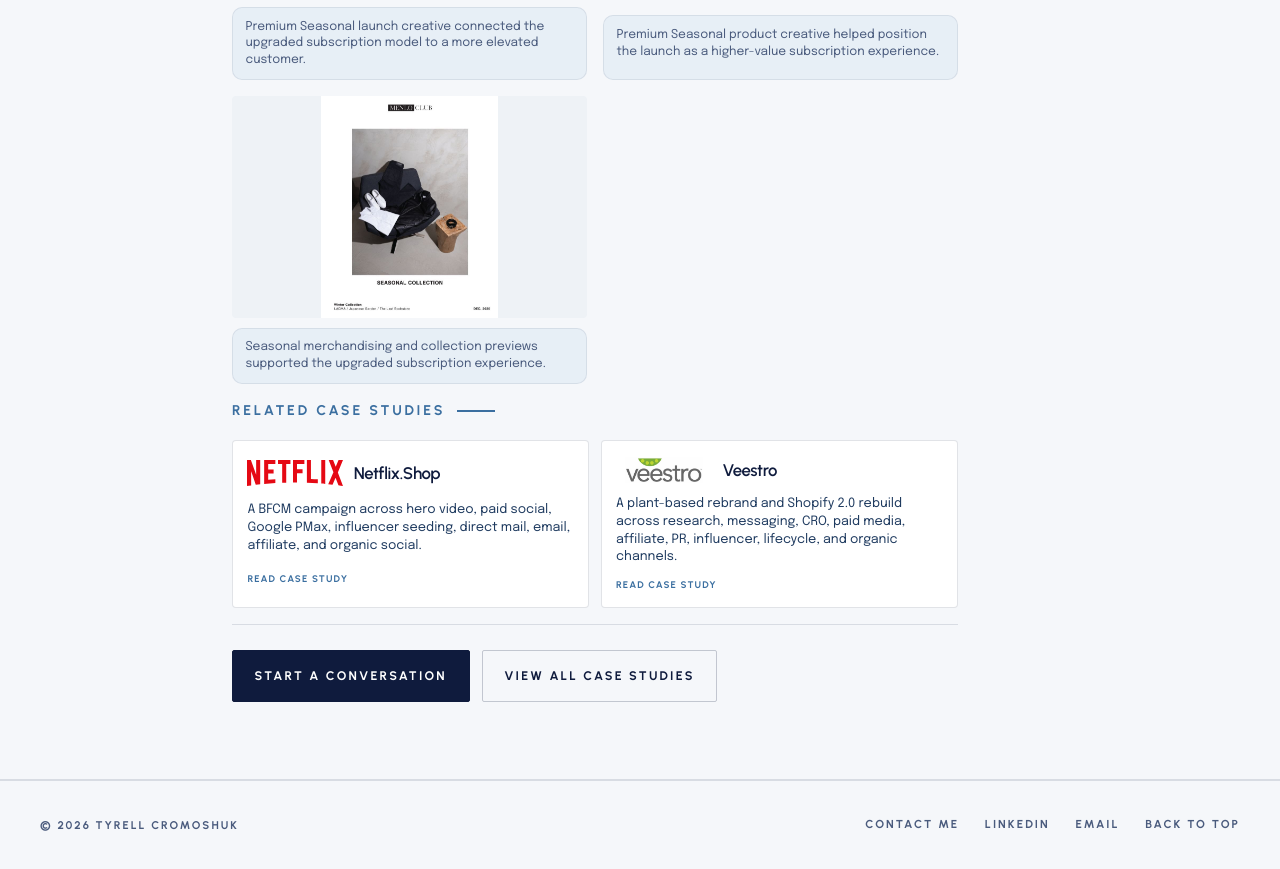
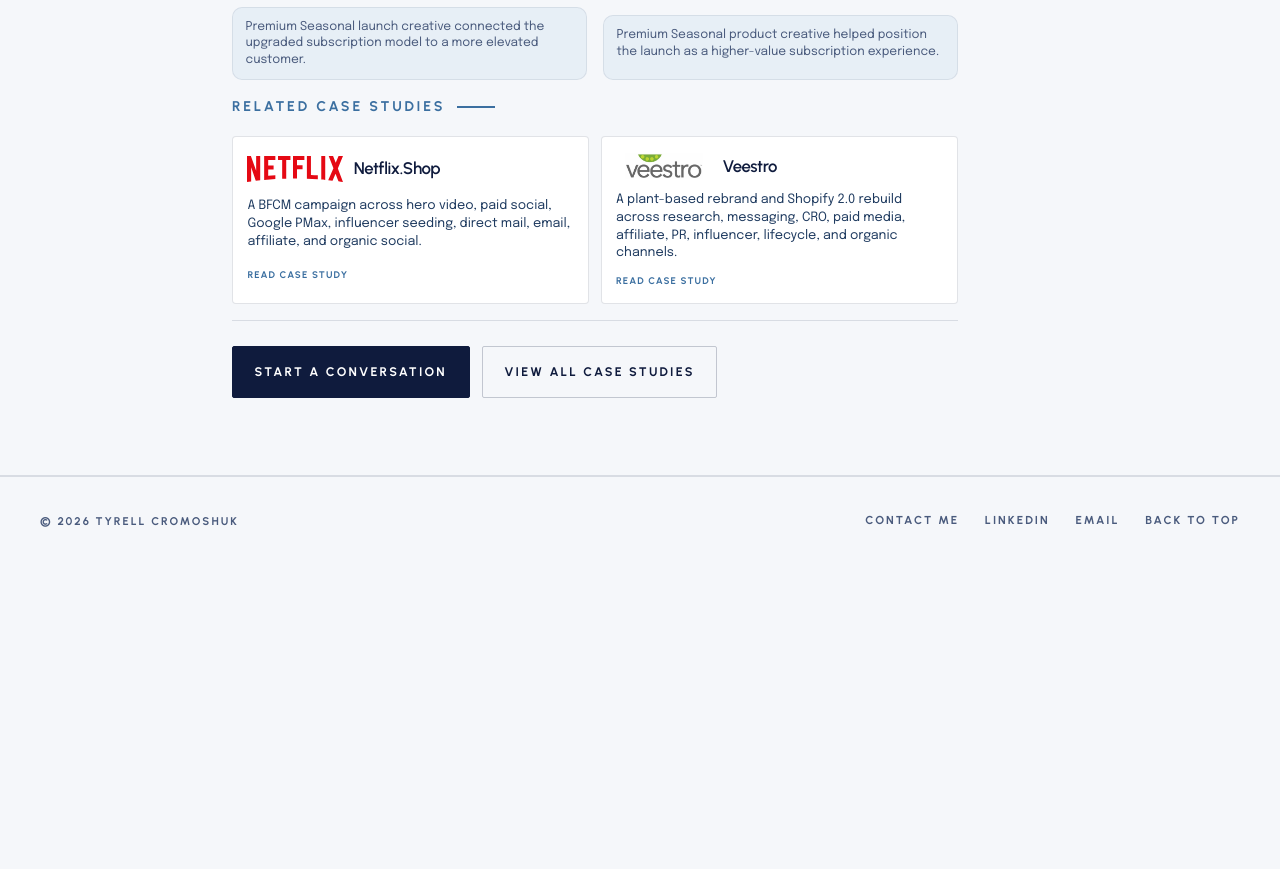
Before and after one commit to tcromoshuk-creator/personal-site, a Next.js app: page /case-studies/menlo-club in a window 1280 px wide. Shown: the part 4340-5209 px from the top of the page. After the commit the page ends 4905 px from the top, so only its background shows below. Built offline with nearby package versions, Linux system fonts and the light colour scheme.

Commit message:
Remove duplicate Menlo lookbook media card

```diff
--- a/src/components/MenloClubMediaShowcase.tsx
+++ b/src/components/MenloClubMediaShowcase.tsx
@@ -34,9 +34,7 @@ export function MenloClubMediaShowcase({ mediaAssets }: { mediaAssets: CaseStudy
   const supportingAssets = useMemo(
     () =>
       mediaAssets.filter((media) =>
-        ["menlo-premium-social-02", "menlo-premium-social-01", "menlo-premium-seasonal-catalog"].some((asset) =>
-          media.src.includes(asset),
-        ),
+        ["menlo-premium-social-02", "menlo-premium-social-01"].some((asset) => media.src.includes(asset)),
       ),
     [mediaAssets],
   );
```
